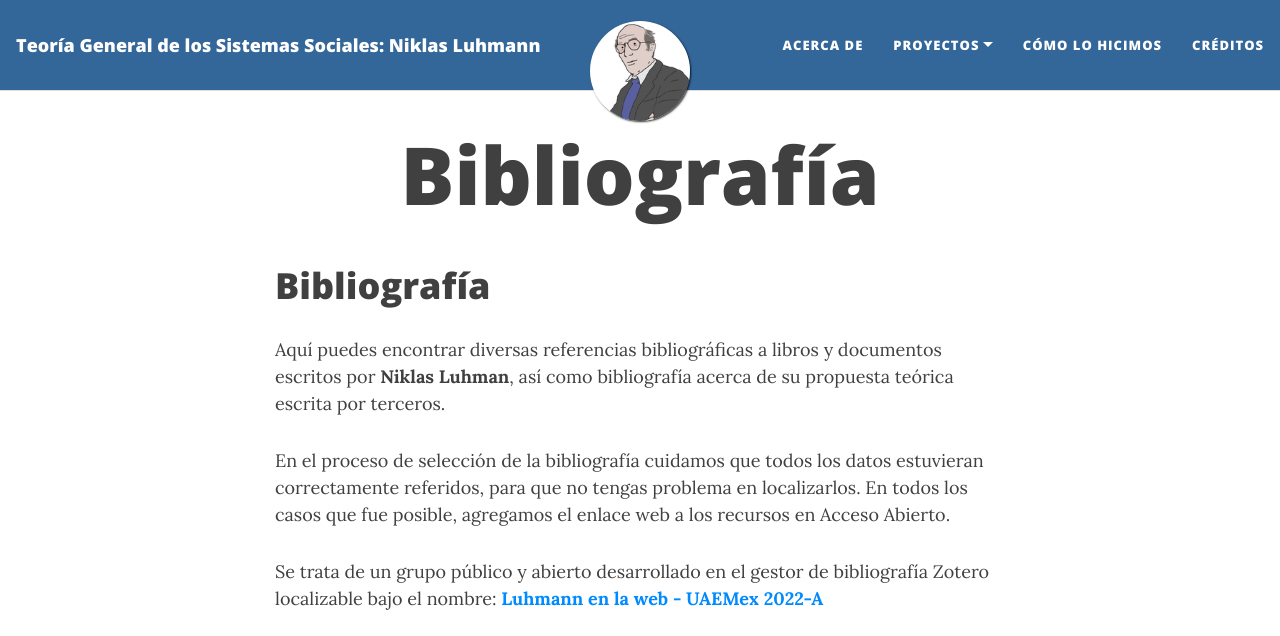
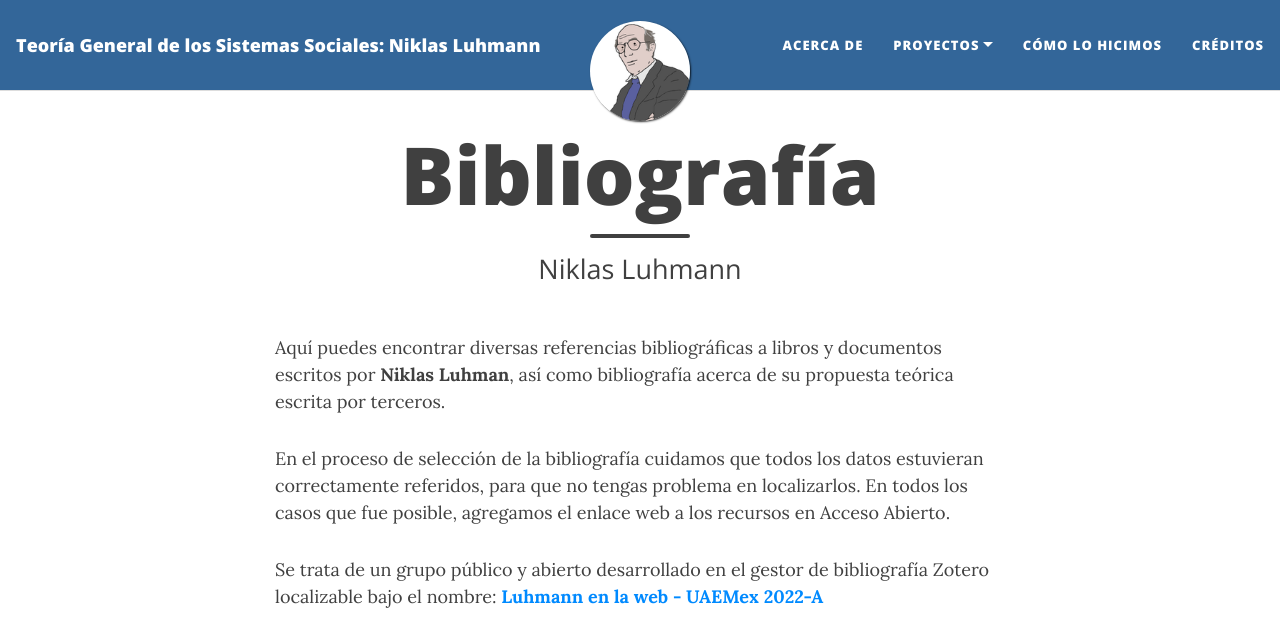
Before and after one commit to rosariorogel/luhmann, a Jekyll site: the page built from _pages/bibliography.md, in a window 1280 px wide and 1056 px high, cut to the strip 0-636 px from the top of the window. Built offline with Jekyll 4.4.1, drawn with Linux system fonts in a browser that asks for light colours; nearby versions of some CDN libraries.

Commit message:
Biblio 2

```diff
--- a/_pages/bibliography.md
+++ b/_pages/bibliography.md
@@ -1,11 +1,9 @@
 ---
 layout: page
 title: Bibliografía
-subtitle:
+subtitle: Niklas Luhmann
 permalink: bibliography
 ---
-
-# Bibliografía
 
 Aquí puedes encontrar diversas referencias bibliográficas a libros y documentos escritos por **Niklas Luhman**, así como bibliografía acerca de su propuesta teórica escrita por terceros.
 
```
